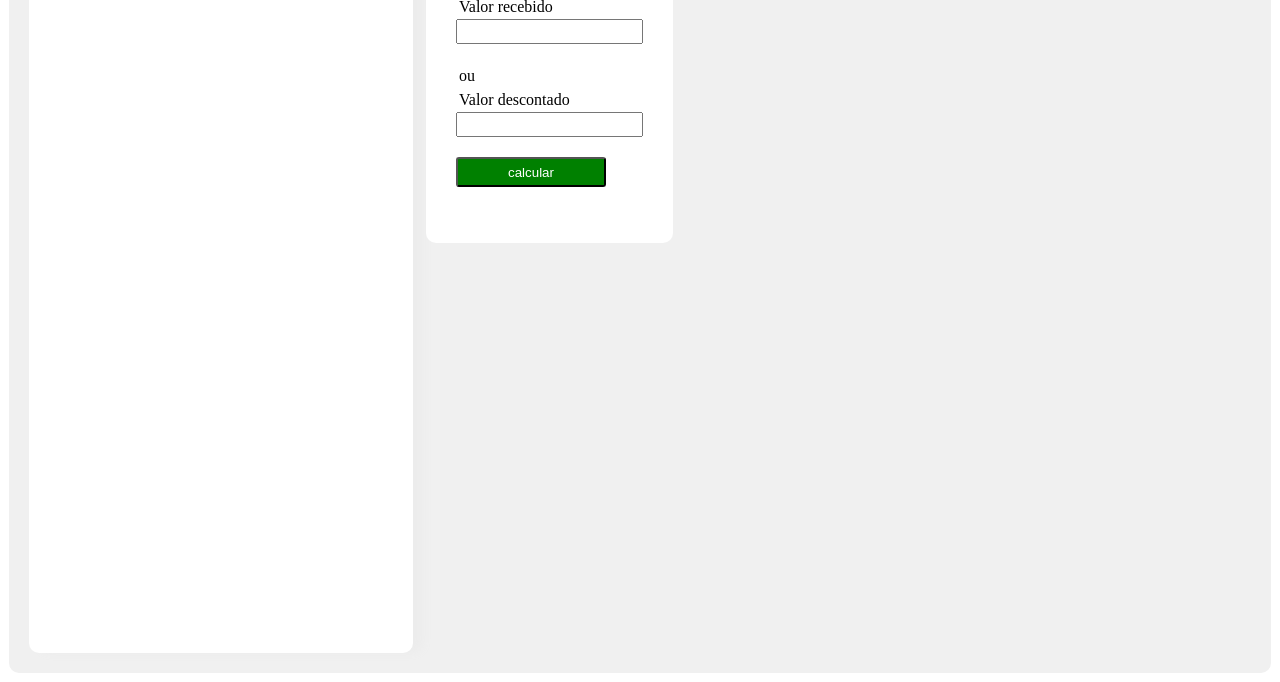
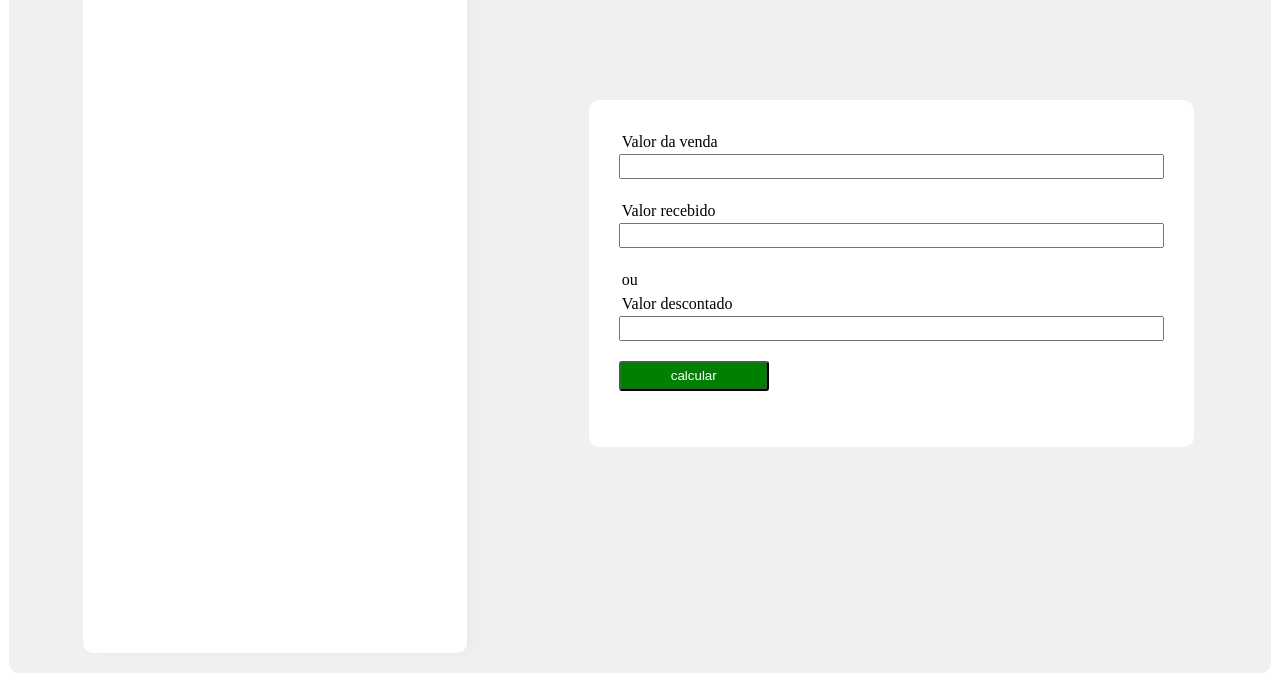
Before and after one commit to PatrickBarreto/app_agente_comercial, a plain HTML site: page index.html in a window 1280 px wide. Shown: the part 136-818 px from the top of the page. Drawn offline with Linux system fonts and the light colour scheme.

Commit message:
ajuste no layout

```diff
--- a/style-pagina.css
+++ b/style-pagina.css
@@ -13,6 +13,7 @@ section{
     height: 100vh;
     display:flex;
     flex-flow:row nowrap;
+    justify-content: space-around ;
     background-color:rgb(240, 240, 240);
     border-radius:10px;
     padding: 20px
@@ -35,6 +36,11 @@ section{
 }
 
 #sessao1-2{
+    position:relative;
+    flex-flow:column;
+    justify-content: center;
+    align-items:center;
+    width:50%;
     margin: 0px 0px 0px 10px;
     border-radius:10px;
 
```
